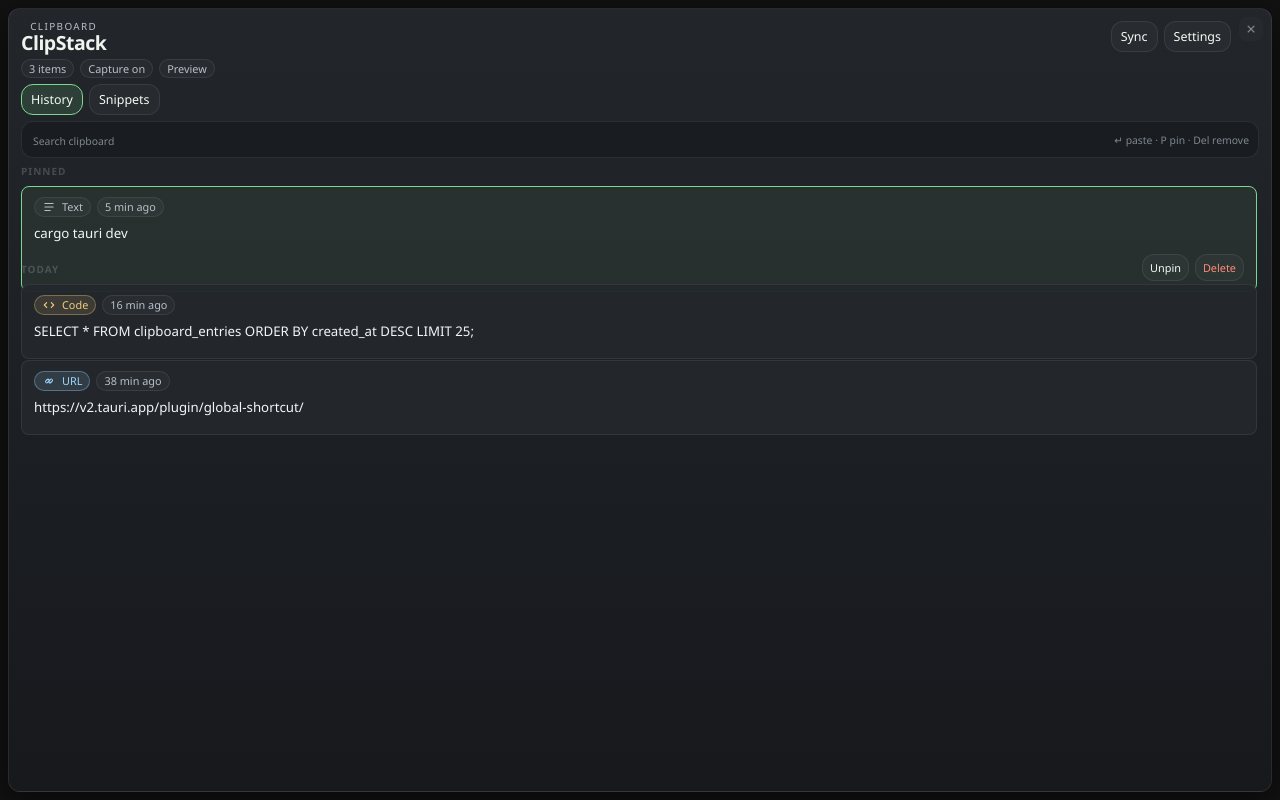
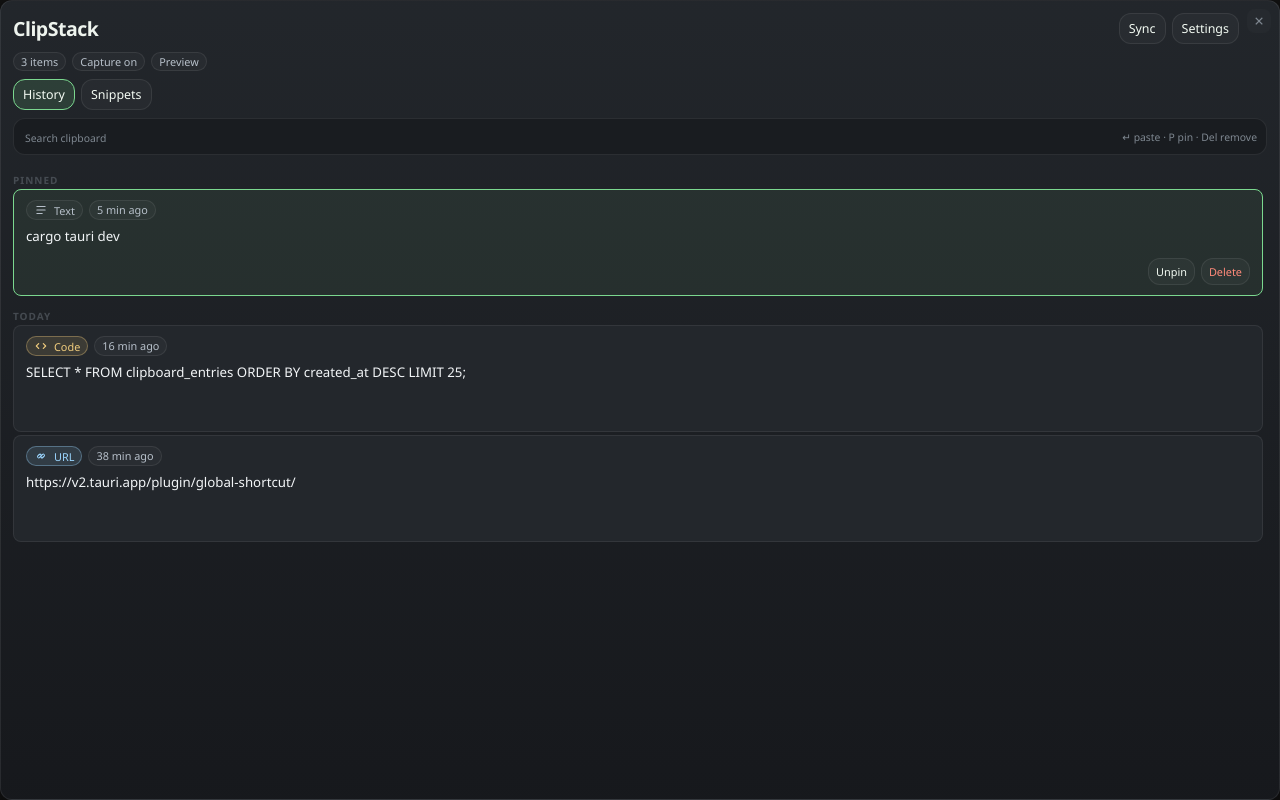
Before and after one commit to Shripad735/ClipStack, a React (Vite) app: page / in a window 1280 px wide. Built offline with nearby package versions, Linux system fonts and the light colour scheme.

Commit message:
feat: update layout dimensions and improve styling for overlay components

```diff
--- a/src/components/HistoryList.tsx
+++ b/src/components/HistoryList.tsx
@@ -17,10 +17,10 @@
   | { type: "header"; key: string; title: string }
   | { type: "item"; key: string; item: ClipboardEntry; index: number };
 
-const GROUP_HEADER_HEIGHT = 22;
-const TEXT_ROW_HEIGHT = 76;
-const IMAGE_ROW_HEIGHT = 170;
-const OVERSCAN_ROWS = 5;
+const GROUP_HEADER_HEIGHT = 26;
+const TEXT_ROW_HEIGHT = 110;
+const IMAGE_ROW_HEIGHT = 220;
+const OVERSCAN_ROWS = 3;
 
 function isSameLocalDay(timestamp: number, comparison: Date) {
   const date = new Date(timestamp);
--- a/src/components/OverlayShell.tsx
+++ b/src/components/OverlayShell.tsx
@@ -46,9 +46,6 @@
         </button>
         <header className="overlay-header" data-tauri-drag-region>
           <div className="header-title-group" data-tauri-drag-region>
-            <p className="eyebrow" data-tauri-drag-region>
-              Clipboard
-            </p>
             <h1 data-tauri-drag-region>ClipStack</h1>
           </div>
           <div className="header-actions">
--- a/src/styles/theme.css
+++ b/src/styles/theme.css
@@ -56,14 +56,13 @@
     flex-direction: column;
     height: 100vh;
     width: 100vw;
-    padding: 8px;
     background: transparent;
 }
 
 .overlay-card {
     position: relative;
     width: 100%;
-    height: 100%;
+    height: 100vh;
     border-radius: 12px;
     border: 1px solid var(--border);
     background: linear-gradient(
@@ -73,10 +72,10 @@
     );
     backdrop-filter: blur(22px);
     box-shadow: 0 8px 32px rgba(0, 0, 0, 0.6);
-    padding: 12px 12px 8px;
+    padding: 12px;
     display: flex;
     flex-direction: column;
-    gap: 6px;
+    gap: 8px;
     overflow: hidden;
 }
 
@@ -95,6 +94,8 @@
     color: var(--text-dim);
     font-size: 1.05rem;
     line-height: 1;
+    -webkit-app-region: no-drag;
+    cursor: pointer;
     transition:
         background 120ms ease,
         border-color 120ms ease,
@@ -114,11 +115,13 @@
     align-items: center;
     padding-right: 28px;
     -webkit-app-region: drag;
+    cursor: move;
 }
 
 .overlay-header button,
 .overlay-header input {
     -webkit-app-region: no-drag;
+    cursor: pointer;
 }
 
 .overlay-header h1 {
@@ -129,12 +132,14 @@
 }
 
 .header-title-group {
-    display: grid;
+    display: flex;
     min-width: 0;
     gap: 0;
     align-items: center;
-    justify-items: center;
-    text-align: center;
+    justify-content: flex-start;
+    -webkit-app-region: drag;
+    cursor: move;
+    flex: 1;
 }
 
 .eyebrow {
@@ -286,7 +291,8 @@
     flex: 1;
     min-height: 0;
     flex-direction: column;
-    gap: 6px;
+    gap: 8px;
+    overflow: hidden;
 }
 
 .search-input {
@@ -308,10 +314,11 @@
 
 .history-list {
     position: relative;
+    flex: 1;
     min-height: 0;
-    flex: 1;
-    overflow: auto;
-    padding-right: 2px;
+    overflow-y: auto;
+    overflow-x: hidden;
+    padding-right: 4px;
     scrollbar-width: thin;
     scrollbar-color: rgba(255, 255, 255, 0.15) transparent;
 }
@@ -366,7 +373,7 @@
     position: absolute;
     left: 0;
     right: 0;
-    padding-bottom: 6px;
+    width: 100%;
 }
 
 .history-list-virtual-header {
@@ -392,6 +399,7 @@
     border: 1px solid rgba(255, 255, 255, 0.07);
     border-radius: 8px;
     padding: 10px 12px;
+    margin-bottom: 6px;
     background: var(--bg-soft);
     overflow: hidden;
     transition:
@@ -418,7 +426,8 @@
 .history-row-content-wrapper {
     display: flex;
     flex-direction: column;
-    gap: 4px;
+    gap: 6px;
+    flex: 1;
     min-height: 0;
     overflow: hidden;
 }
@@ -482,20 +491,17 @@
     gap: 6px;
     align-items: center;
     justify-content: flex-end;
-    max-height: 0;
+    height: 28px;
+    margin-top: 4px;
     opacity: 0;
-    overflow: hidden;
-    transition:
-        max-height 0.15s ease,
-        opacity 0.15s ease,
-        margin-top 0.15s ease;
+    pointer-events: none;
+    transition: opacity 0.15s ease;
 }
 
 .history-row:hover .history-row-actions,
 .history-row-selected .history-row-actions {
-    max-height: 36px;
     opacity: 1;
-    margin-top: 4px;
+    pointer-events: auto;
 }
 
 .icon-button {
@@ -528,9 +534,15 @@
 }
 
 .settings-panel {
-    display: grid;
+    display: flex;
+    flex-direction: column;
     gap: 12px;
     padding: 14px;
+    flex: 1;
+    min-height: 0;
+    overflow-y: auto;
+    scrollbar-width: thin;
+    scrollbar-color: rgba(255, 255, 255, 0.15) transparent;
 }
 
 .settings-group {
@@ -572,6 +584,8 @@
     min-height: 0;
     overflow-y: auto;
     padding-right: 2px;
+    scrollbar-width: thin;
+    scrollbar-color: rgba(255, 255, 255, 0.15) transparent;
 }
 
 .snippets-editor {
```
